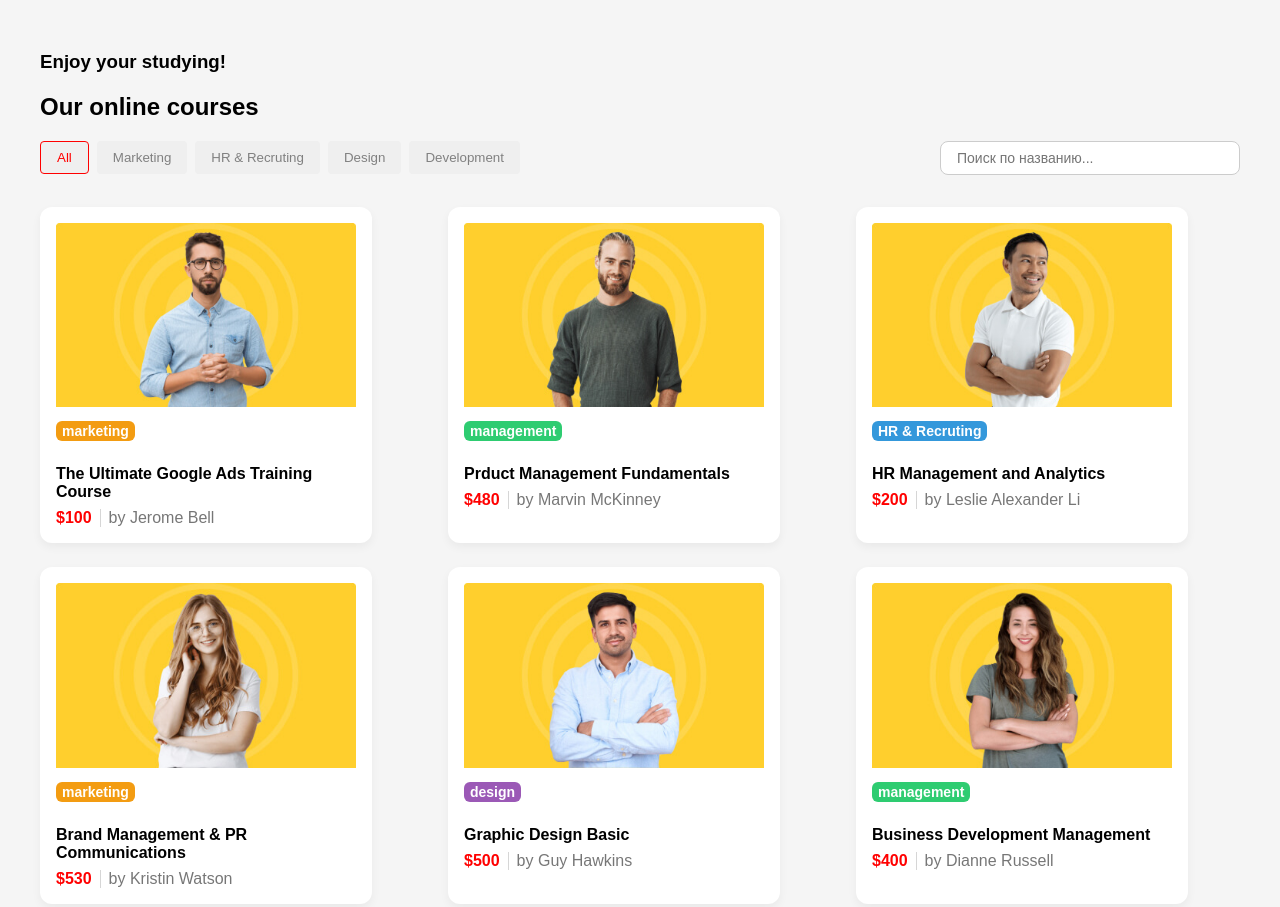
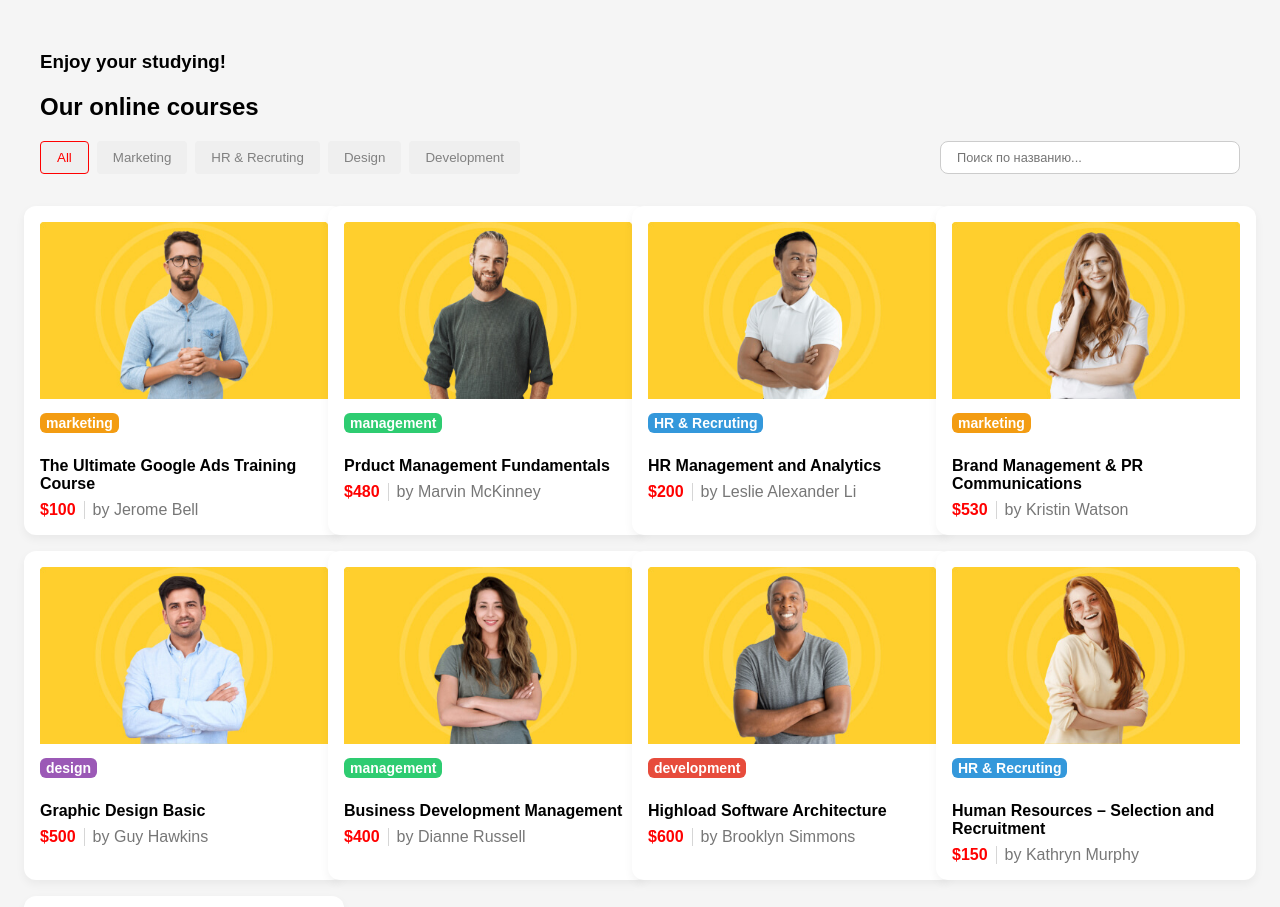
Before and after one commit to NotlimitGB/Test_page, a plain HTML site: page index.html in a window 1280 px wide. Shown: the top 907 px of the page. Drawn offline with nearby package versions, Linux system fonts and the light colour scheme; files that its build step writes are made by us from their sources.

Commit message:
style_fix

```diff
--- a/scss/main.scss
+++ b/scss/main.scss
@@ -15,57 +15,53 @@ body {
 
   &__header {
     display: flex;
-    flex-direction: column;
+    flex-wrap: wrap; // позволяет фильтрам и поиску плавно переноситься
+    justify-content: space-between;
     gap: 1rem;
     margin-bottom: 2rem;
 
-    @media (min-width: 768px) {
-      flex-direction: row;
-      justify-content: space-between;
-      align-items: center;
+    &__header__text {
+      width: 100%;
+      text-align: center;
+      margin-bottom: 1rem;
+    }
+
+    .catalog__filters {
+      display: flex;
+      flex-wrap: wrap;
+      gap: 0.5rem;
+      flex: 1 1 300px; // минимальная ширина, растет по мере пространства
     }
 
     .catalog__search {
-      width: 100%;
+      flex: 1 1 200px; // инпут подстраивается под ширину
       max-width: 300px;
-      margin-top: 0.5rem;
 
       input {
         width: 100%;
         padding: 0.5rem 1rem;
         border: 1px solid #ccc;
         border-radius: 8px;
-        font-size: 14px;
+        font-size: clamp(12px, 1vw, 14px);
         outline: none;
         box-sizing: border-box;
       }
-
-      @media (min-width: 768px) {
-        margin-top: 0;
-      }
-    }
-    &__header__text {
-      text-align: center;
-      width: 100%;
     }
   }
 
   &__cards {
     display: grid;
-    grid-template-columns: repeat(3, 1fr);
-    gap: 1.5rem;
-    justify-items: start;
-    @media (max-width: 900px) {
-      grid-template-columns: repeat(2, 1fr);
-    }
-
-    @media (max-width: 600px) {
-      grid-template-columns: 1fr;
-    }
+    grid-template-columns: repeat(
+      auto-fit,
+      minmax(250px, 1fr)
+    ); // резиновый grid
+    gap: 1rem;
+    justify-items: center;
 
     .catalog__card {
+      width: 100%;
       max-width: 300px;
-      width: 100%;
+    }
   }
 }
 .catalog__loader {
@@ -88,4 +84,3 @@ body {
     height: 20px;
   }
 }
-}
```
Lines whose indentation alone changed are shown as unchanged.
